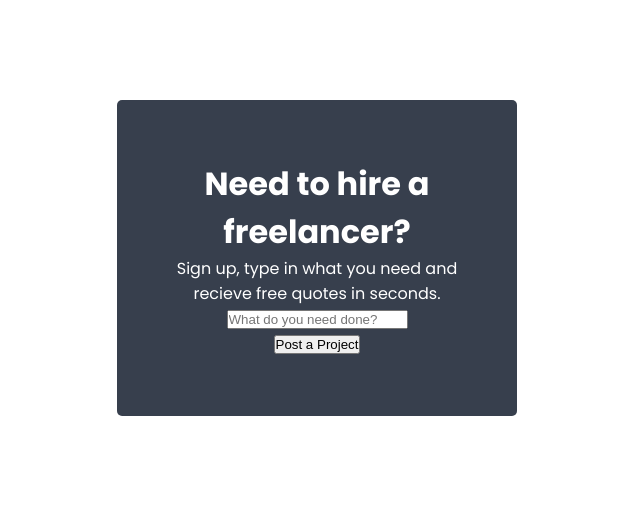
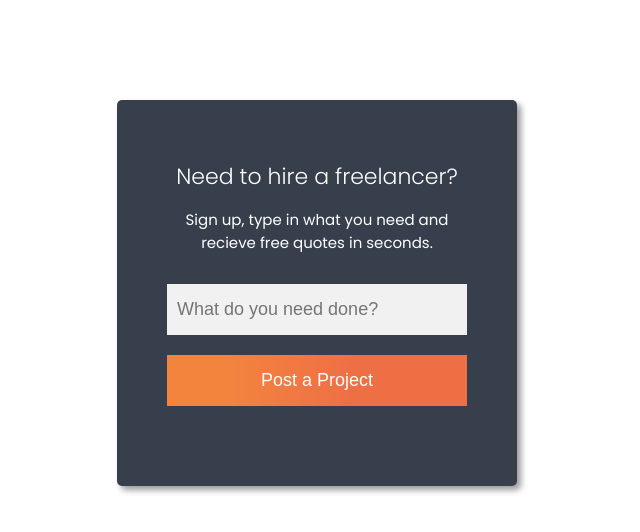
Before and after one commit to Ztevencodes/freelance-form, a plain HTML site: page index.html in a window 1280 px wide. Shown: the whole page, without its empty margins (323-963 px from the left). Drawn offline with Linux system fonts and the light colour scheme.

Commit message:
Update style.css

```diff
--- a/css/style.css
+++ b/css/style.css
@@ -19,4 +19,48 @@ body {
     border-radius: 5px;
     text-align: center;
     padding: 60px 50px;
+    box-shadow: 4px 4px 6px rgba(0, 0, 0, 0.4);
 }
+
+.card h1 {
+    font-size: 22px;
+    margin-bottom: 15px;
+    font-weight: 300;
+}
+
+.card p {
+    font-size: 15px;
+    margin-bottom: 30px;
+}
+
+.card .form-group {
+    margin-bottom: 20px;
+}
+
+.card input[type='text'] {
+    width: 100%;
+    padding: 15px 10px;
+    font-size: large;
+    border: none;
+    background-color: #f1f1f1;
+}
+
+.card button {
+    width: 100%;
+    padding: 15px 10px;
+    font-size: large;
+    border: none;
+    background: linear-gradient(
+        90deg,
+        rgba(242, 132, 62, 1) 21%,
+        rgba(239, 111, 69, 1) 61%);
+    color: #fff;
+    cursor: pointer;
+}
+
+.card button:hover {
+    background: linear-gradient(
+        90deg,
+        rgba(232, 132, 62, 1) 21%,
+        rgba(229, 111, 69, 1) 61%);
+}
```
